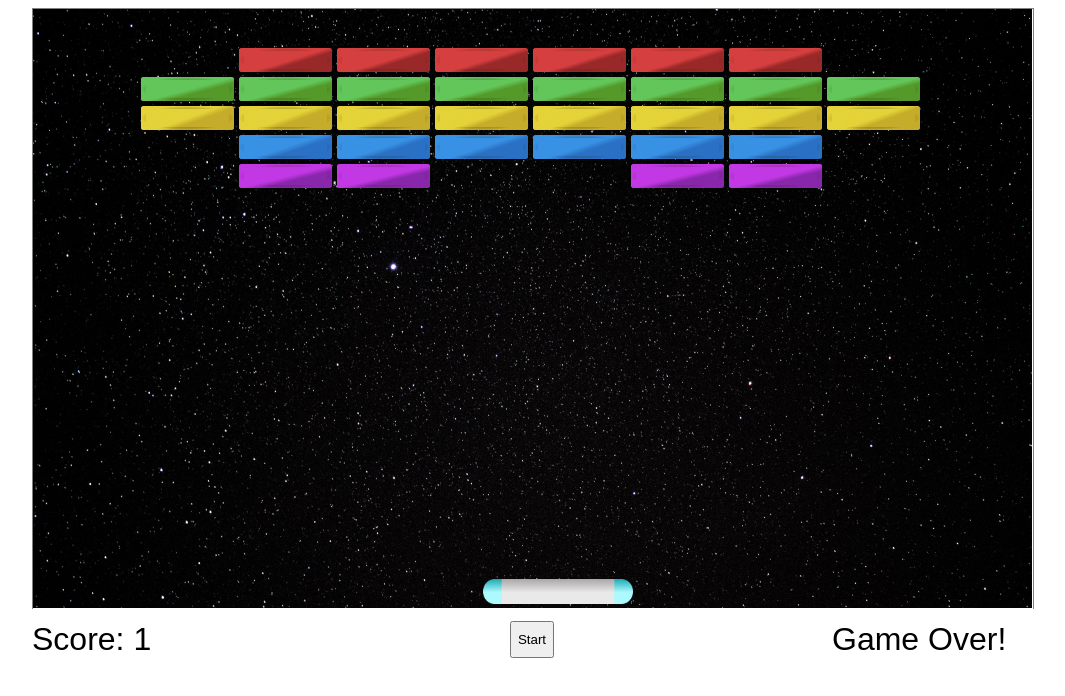
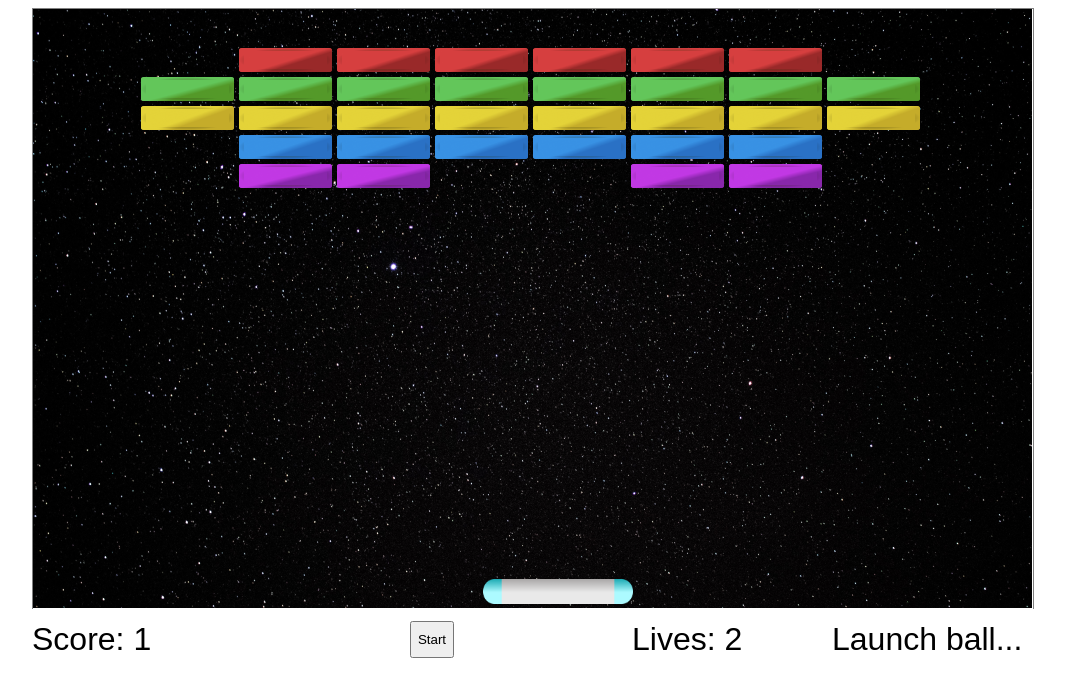
Before and after one commit to t27duck/ts-breakout-clone, a website built with Parcel: page src/index.html in a window 1280 px wide. Both pictures are taken after a click on the button "Start". Shown: the whole page, without its empty margins (108-1173 px from the left). Built offline with nearby package versions, Linux system fonts and the light colour scheme.

Commit message:
Basic lives system

```diff
--- a/src/index.html
+++ b/src/index.html
@@ -11,7 +11,10 @@
       <div id="display">
         <div id="score"></div>
         <button id="start">Start</button>
-        <div id="info">Press play!</div>
+        <div class="flex">
+          <div id="lives"></div>
+          <div id="info">Press play!</div>
+        </div>
       </div>
     </div>
     <script src="./index.ts" type="module"></script>
@@ -51,8 +54,14 @@
       width: var(--width);
     }
 
+    .flex {
+      display: flex;
+      justify-content: space-between;
+    }
+
     #score,
-    #info {
+    #info,
+    #lives {
       width: 200px;
     }
   </style>
--- a/src/index.ts
+++ b/src/index.ts
@@ -25,6 +25,7 @@ import { createBricks } from "./helpers";
 
 let gameOver = false;
 let score = 0;
+let lives = 3;
 
 function setGameOver(view: CanvasView) {
   view.drawInfo("Game Over!");
@@ -71,7 +72,14 @@ function gameLoop(
 
   // Game over when ball leaves playfield
   if (ball.pos.y > view.canvas.height) {
-    gameOver = true;
+    lives--;
+    view.drawLives(`Lives: ${lives}`);
+    if (lives === 0) {
+      gameOver = true;
+    } else {
+      view.drawInfo("Launch ball...");
+      return;
+    }
   }
 
   if (bricks.length === 0) {
@@ -88,9 +96,15 @@ function gameLoop(
 
 function startGame(view: CanvasView) {
   // Reset displays
-  score = 0;
+  if (lives === 3 || lives === 0) {
+    lives = 3;
+    score = 0;
+    view.drawScore(score);
+  }
+
+  view.drawLives(`Lives: ${lives}`);
   view.drawInfo("");
-  view.drawScore(score);
+
   // Create collision instance
   const collision = new Collision();
 
--- a/src/view/CanvasView.ts
+++ b/src/view/CanvasView.ts
@@ -10,6 +10,7 @@ export class CanvasView {
   private scoreDisplay: HTMLObjectElement | null;
   private start: HTMLObjectElement | null;
   private info: HTMLObjectElement | null;
+  private lives: HTMLObjectElement | null;
 
   constructor(canvasName: string) {
     this.canvas = document.querySelector(canvasName) as HTMLCanvasElement;
@@ -17,6 +18,7 @@ export class CanvasView {
     this.scoreDisplay = document.querySelector("#score") as HTMLObjectElement;
     this.start = document.querySelector("#start") as HTMLObjectElement;
     this.info = document.querySelector("#info") as HTMLObjectElement;
+    this.lives = document.querySelector("#lives") as HTMLObjectElement;
   }
 
   clear(): void {
@@ -39,6 +41,12 @@ export class CanvasView {
     }
   }
 
+  drawLives(text: string): void {
+    if (this.lives) {
+      this.lives.innerHTML = text;
+    }
+  }
+
   drawSprite(brick: Brick | Paddle | Ball): void {
     if (!brick) return;
 
```
